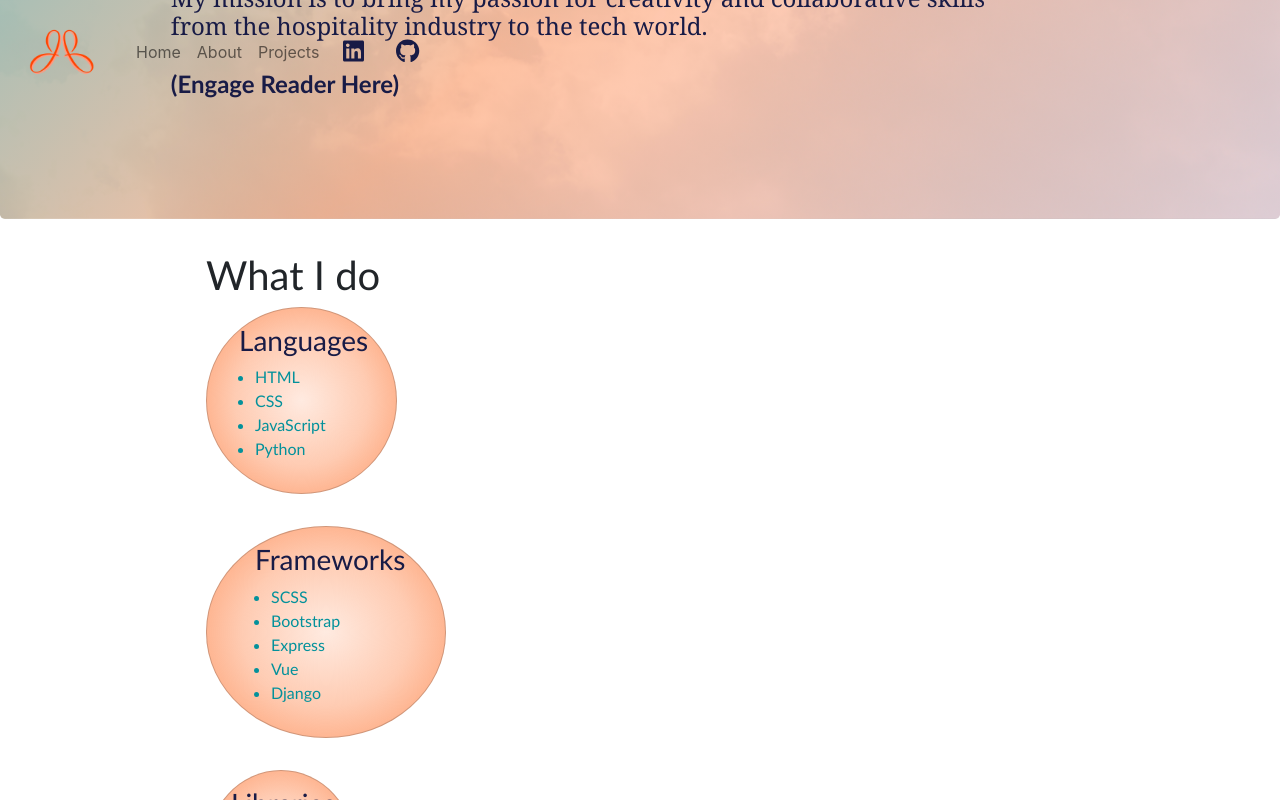
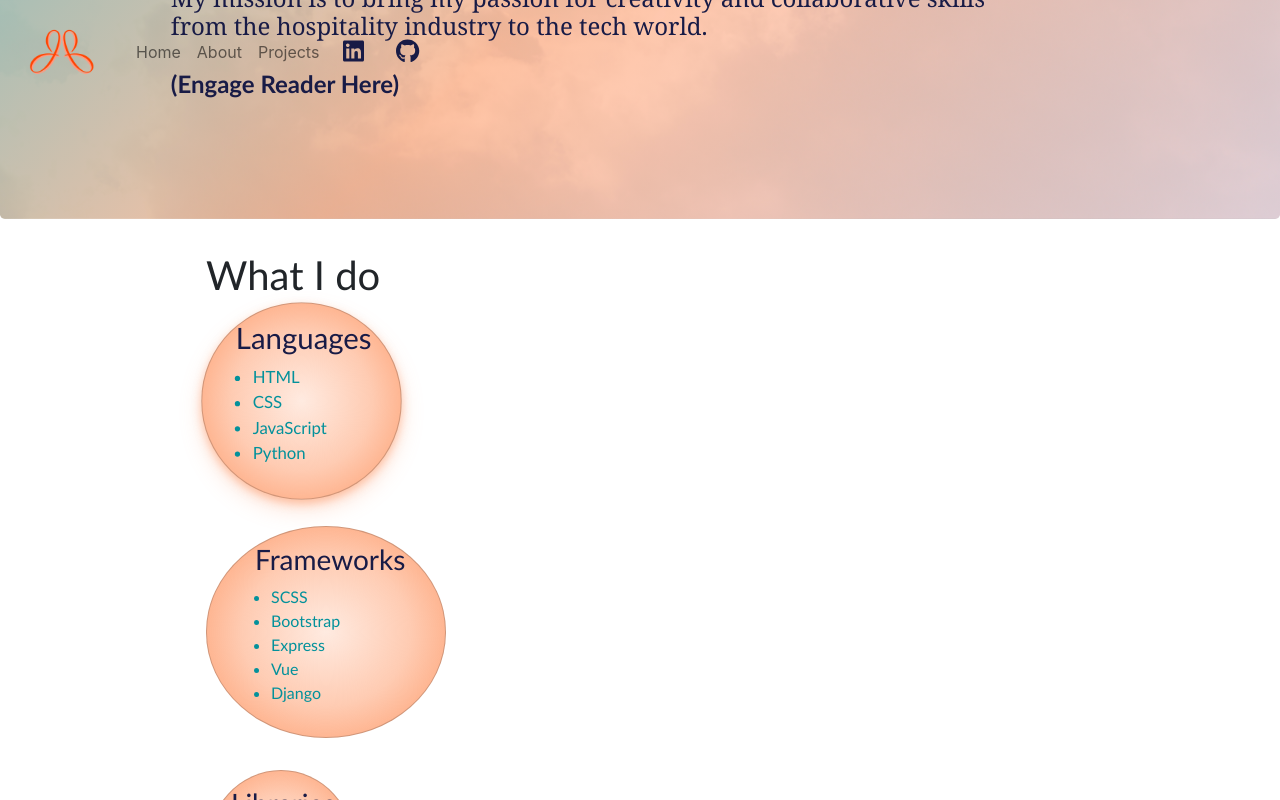
Before and after one commit to Job85/portfolio-site, a React (Create React App) app: page / in a window 1280 px wide. In both pictures the pointer is over the element 301 px from the left and 818 px from the top of the page. Shown: the part 418-1218 px from the top of the page. Built offline with nearby package versions, Linux system fonts and the light colour scheme.

Commit message:
added card to scale and box-shadow on hover

```diff
--- a/src/scss/pages/_about.scss
+++ b/src/scss/pages/_about.scss
@@ -19,6 +19,11 @@
     background-image: radial-gradient(rgba(254, 152, 102, .2) 0%,
             rgba(254, 152, 102, .5) 50%,
             rgba(254, 152, 102, 1) 100%);
+}
+
+.card:hover {
+    transform: scale(1.05);
+    box-shadow: 0 10px 20px rgba(254, 152, 102, .25), 0 4px 8px rgba(254, 152, 102, .5);
 }
 
 .card-title {
```
